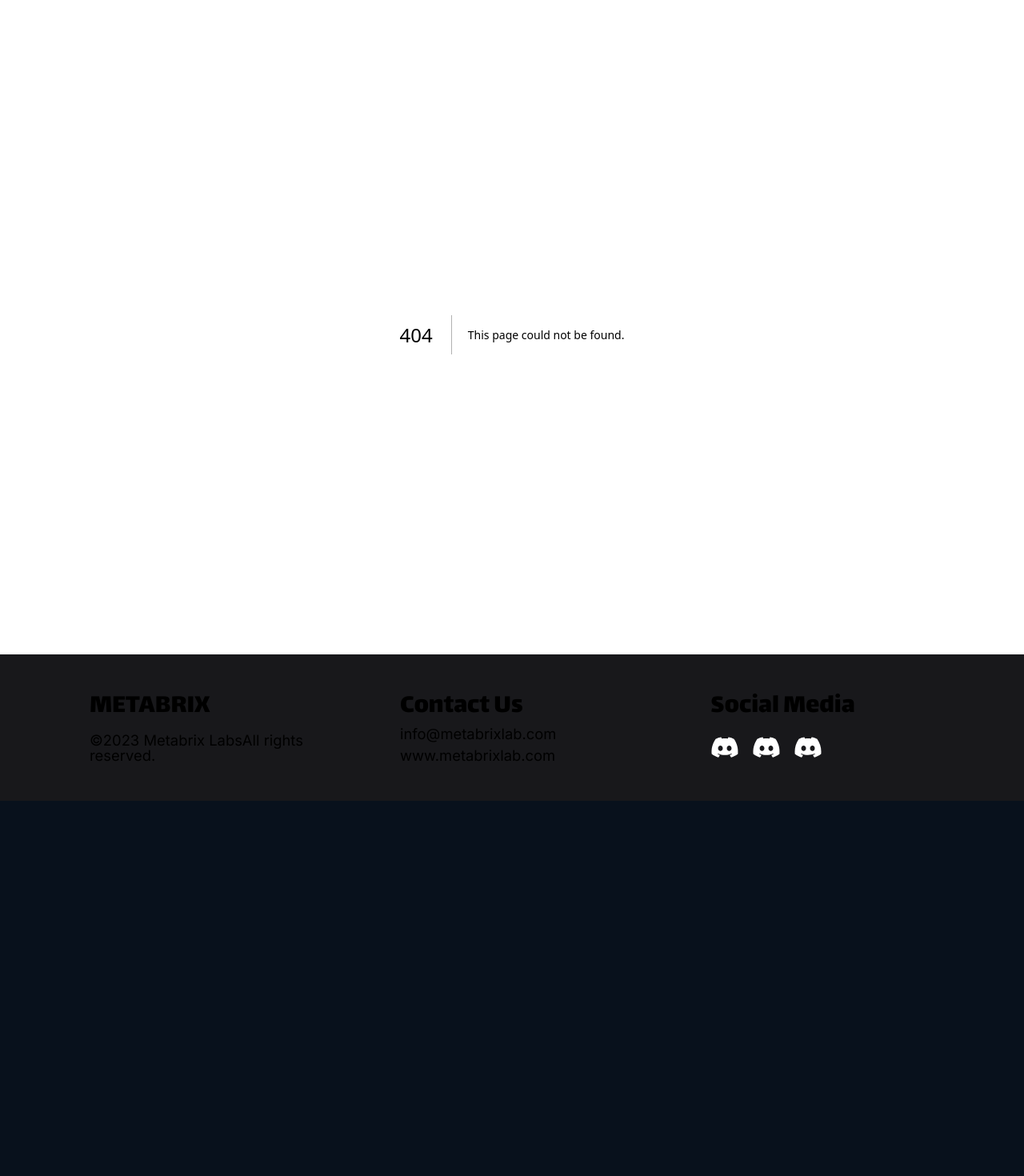
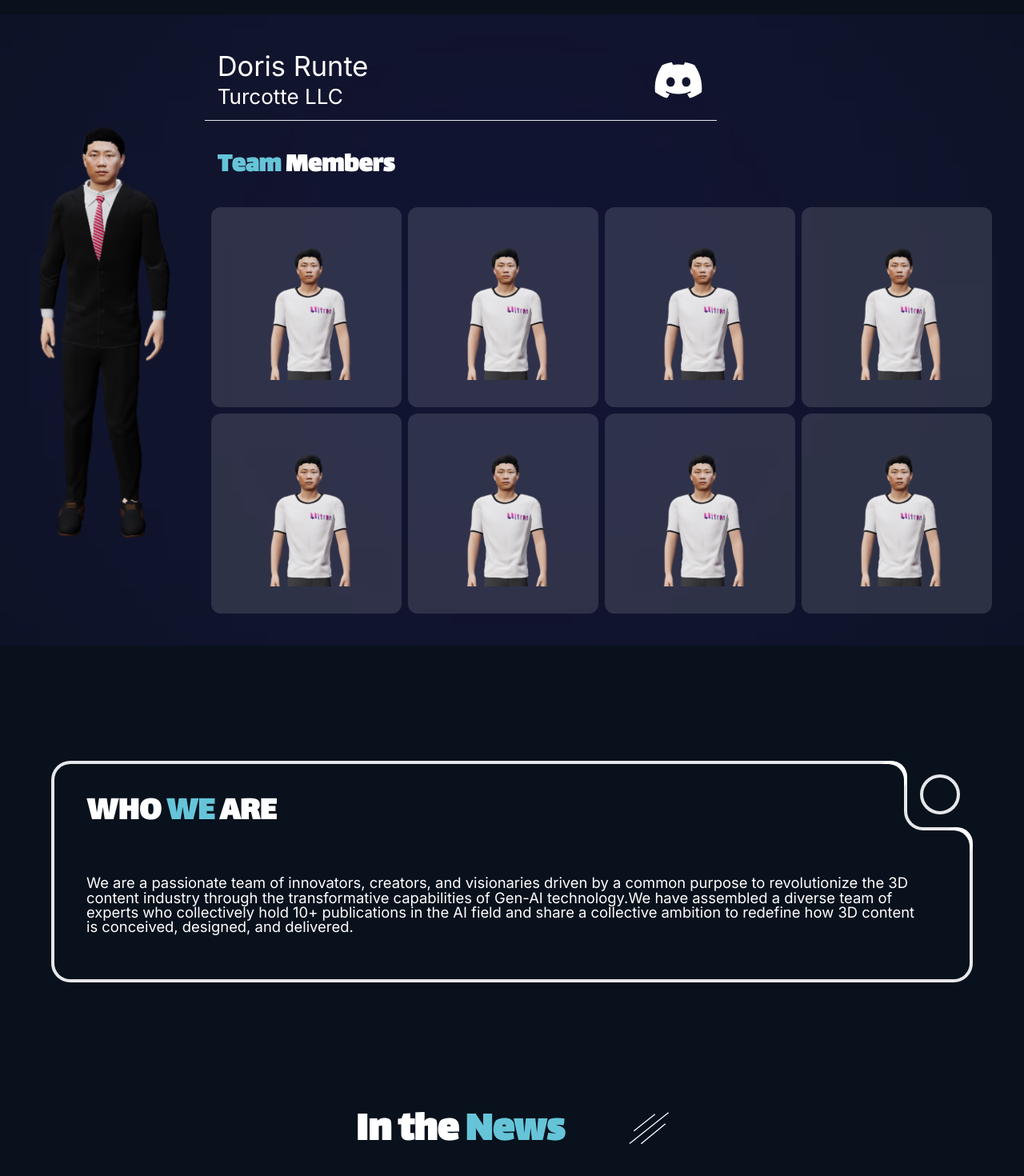
Before and after one commit to AryanVedwal/Meta, a Next.js app: page /about in a window 1280 px wide. Before the commit this address had no page. Shown: the part 62-1532 px from the top of the page at 80% size. Before the commit the page ends 1063 px from the top, so only its background shows below. Built offline with nearby package versions, Linux system fonts and the light colour scheme.

Commit message:
about page added

```diff
--- /dev/null
+++ b/app/about/comp/header.js
@@ -0,0 +1,134 @@
+"use client";
+import React, { useState } from "react";
+import { motion } from "framer-motion";
+import { Discord } from "@/components/assets/svg";
+import { Swiper, SwiperSlide } from "swiper/react";
+
+import "swiper/css";
+import "swiper/css/pagination";
+
+export default function Header() {
+  const [selected, setSelected] = useState(0);
+  const data = [
+    {
+      name: "Doris Runte",
+      role: "Turcotte LLC",
+    },
+    {
+      name: "Mr. Darwin Runolfsdottir",
+      role: "Gottlieb - Morar",
+    },
+    {
+      name: "Weldon Daniel",
+      role: "Murphy LLC",
+    },
+    {
+      name: "Camila Volkman",
+      role: "Mohr, Ortiz and Harvey",
+    },
+    {
+      name: "Lilliana Daugherty",
+      role: "VonRueden Inc",
+    },
+    {
+      name: "Abigail Roberts",
+      role: "Mosciski - Leffler",
+    },
+    {
+      name: "Dr. Gerardo Mohr",
+      role: "Hettinger - Krajcik",
+    },
+    {
+      name: "Kayleigh Schulist",
+      role: "Moen, Upton and Cartwright",
+    },
+  ];
+  return (
+    <div
+      className="relative overflow-hidden flex md:flex-row flex-col-reverse items-center justify-center gap-8 p-8"
+      style={{
+        minHeight: "calc(100vh - 80px)",
+      }}
+    >
+      <div
+        className="aspect-square h-[80%] absolute bg-pur -z-50"
+        style={{
+          filter: "blur(800px)",
+        }}
+      />
+      <div className="">
+        <motion.img
+          src="/assets/images/member.svg"
+          className=" w-full max-w-[140px] md:max-w-[400px]"
+        />
+      </div>
+
+      <div className="max-w-[1440px] w-full flex md:flex-col flex-col-reverse gap-2">
+        <div className="border-b flex items-center justify-between gap-8 max-w-[640px] w-full md:mx-0 mx-auto p-4">
+          <div className=" flex flex-col gap-2">
+            <h1 className=" t-head"> {data[selected].name} </h1>
+            <h1 className=" sub-head"> {data[selected].role} </h1>
+          </div>
+          <div>
+            <Discord size={64} fill={"#fff"} />
+          </div>
+        </div>
+
+        <div className="">
+          <div
+            className=" px-4 t-head font-bold md:text-start text-center mt-12 mb-11 la"
+            style={{ lineHeight: 0 }}
+          >
+            {" "}
+            <span className="text-lb">Team</span> Members{" "}
+          </div>
+          <div className=" hidden md:grid place-content-center grid-cols-4 gap-2 p-2">
+            {data.map((info, i) => {
+              return (
+                <div
+                  key={i}
+                  className="h-[250px] rounded-xl cursor-pointer bg-[#ffffff20] grid place-content-center"
+                  onClick={() => setSelected(i)}
+                >
+                  <motion.img src="/assets/images/team.svg" />
+                </div>
+              );
+            })}
+          </div>
+
+          <div className="md:hidden h-[250px]">
+            <Swiper
+              spaceBetween={30}
+              loop={true}
+              breakpoints={{
+                320: {
+                  slidesPerView: 2,
+                },
+                480: {
+                  slidesPerView: 3,
+                },
+                768: {
+                  slidesPerView: 3,
+                },
+              }}
+              className="h-full"
+            >
+              {data.map((info, i) => {
+                return (
+                  <SwiperSlide key={i}>
+                    <div
+                      onClick={() => setSelected(i)}
+                      className="bg-[#ffffff20] h-full grid place-content-center rounded-xl"
+                    >
+                      <motion.img src="/assets/images/team.svg" />
+                    </div>
+                  </SwiperSlide>
+                );
+              })}
+            </Swiper>
+          </div>
+        </div>
+      </div>
+    </div>
+  );
+}
--- /dev/null
+++ b/app/about/comp/hero.js
@@ -0,0 +1,36 @@
+import React from "react";
+import Corner from "@/components/other/corner";
+
+export default function Hero() {
+  return (
+    <div className=" xl:p-16 lg:p-12 md:p-8 sm:p-4 p-2 my-20">
+      <div className="rounded-3xl flex flex-col w-full max-w-[1440px] mx-auto">
+        <div className="flex relative">
+          <div className=" w-full flex items-center h-full border-t-4 border-l-4 pt-[40px] px-6 rounded-tl-3xl relative">
+            <div className="border-l-4 absolute top-[100%] -left-1 h-[80px]"></div>
+            <Corner />
+            <p className=" max-w-[320px] sm:px-4 b-head font-bold la">
+              WHO <span className="text-lb">WE</span> ARE
+            </p>
+          </div>
+          <div className="max-w-[25%] w-fit relative">
+            <div className=" border-l-4 border-b-4 h-full p-4 grid place-content-center rounded-bl-3xl">
+              <div className=" border-4  rounded-full lg:h-[50px] h-[45px] aspect-square" />
+            </div>
+          </div>
+        </div>
+        <div className=" border-4 border-t-0 rounded-b-3xl relative flex flex-col justify-center sm:pl-6 md:py-[40px] py-4 pl-4 pr-[50px] gap-4">
+          <Corner />
+          <p className=" p-4 text">
+            We are a passionate team of innovators, creators, and visionaries
+            driven by a common purpose to revolutionize the 3D content industry
+            through the transformative capabilities of Gen-AI technology.We have
+            assembled a diverse team of experts who collectively hold 10+
+            publications in the AI field and share a collective ambition to
+            redefine how 3D content is conceived, designed, and delivered.
+          </p>
+        </div>
+      </div>
+    </div>
+  );
+}
--- /dev/null
+++ b/app/about/comp/news.js
@@ -0,0 +1,50 @@
+"use client";
+import React from "react";
+import Image from "next/image";
+import { motion } from "framer-motion";
+
+export default function News() {
+  return (
+    <div className="mb-20 py-4 md:px-8 px-4">
+      <div className=" text-center s-head la font-bold mb-4 flex items-center justify-center gap-20">
+        <h1>
+          In the <span className=" text-lb">News</span>
+        </h1>
+        <span className="flex -translate-y-[4px]">
+          <Image
+            src={"/assets/images/hamburger.svg"}
+            alt="dec"
+            width={50}
+            height={50}
+          />
+        </span>
+      </div>
+      <div className="grid lg:grid-cols-3 sm:grid-cols-2 gap-4 mt-20 ">
+        {[...Array(3)].map((_, i) => {
+          return (
+            <div
+              key={i}
+              className="rounded-xl p-4 grid place-content-center"
+            >
+              <div className=" h-fit p-4 overflow-hidden rounded-3xl grid gap-4 place-content-center border-2 w-fit max-w-[400px]">
+                <motion.img
+                  src="/assets/images/news.svg"
+                  className=" object-contain object-center h-full"
+                />
+
+                <div className="p-1">
+                  <span className=" font-bold"> MetaBrix </span> ranked among
+                  top 10 award winning Startups in ISF
+                </div>
+
+                <div className=" pt-4">
+                  <div className=" font-bold border-2 p-4 text-center rounded-xl"> Read More </div>
+                </div>
+              </div>
+            </div>
+          );
+        })}
+      </div>
+    </div>
+  );
+}
--- /dev/null
+++ b/app/about/page.js
@@ -0,0 +1,14 @@
+import React from "react";
+import Header from "./comp/header";
+import Hero from "./comp/hero";
+import News from "./comp/news";
+
+export default function About() {
+  return (
+    <div>
+      <Header />
+      <Hero />
+      <News />
+    </div>
+  );
+}
--- a/app/home/comp/video.js
+++ b/app/home/comp/video.js
@@ -23,7 +23,12 @@ export default function Video() {
           <div className="md:hidden hidden items-center justify-between border"></div>
 
           <div className="md:h-[600px] h-screen overflow-hidden relative">
-            <div className="absolute flex right-0 top-[5%] -z-50 font-bold opacity-50 text-9xl">
+            <div
+              className="absolute flex right-0 top-[5%] -z-50 font-bold opacity-50"
+              style={{
+                fontSize: "clamp(4.5rem, 2.9rem + 8vw, 12.5rem)",
+              }}
+            >
               <h1 className="">0</h1>
               <h1 className="h-[1.65ch] overflow-hidden number">
                 <motion.span
--- a/components/other/navbar.js
+++ b/components/other/navbar.js
@@ -13,7 +13,7 @@ export default function Navbar() {
     },
     {
       title: "about",
-      href: "/",
+      href: "/about",
     },
     {
       title: "features",
--- a/package.json
+++ b/package.json
@@ -12,7 +12,8 @@
     "framer-motion": "^11.2.11",
     "next": "14.2.4",
     "react": "^18",
-    "react-dom": "^18"
+    "react-dom": "^18",
+    "swiper": "^11.1.4"
   },
   "devDependencies": {
     "eslint": "^8",
```
Also changed, not shown: 1 other file (tests, documents, lock files or other folders).
